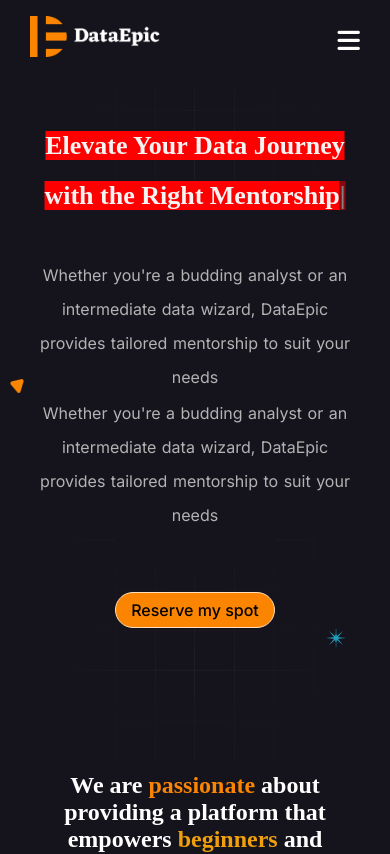
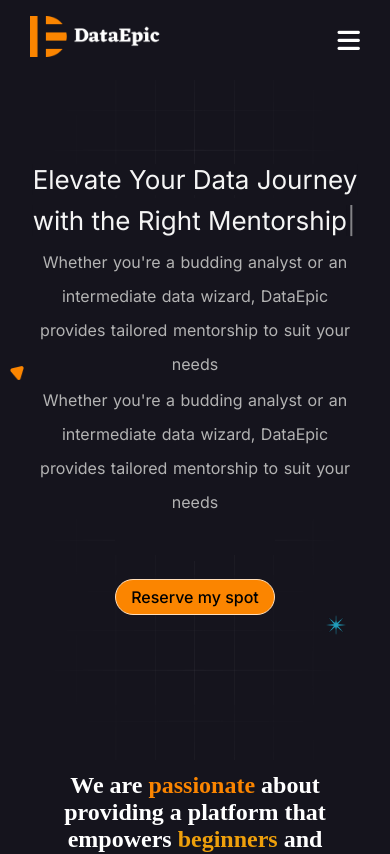
Before and after one commit to TheSaviourEking/dataepic_website, a React (Create React App) app: page / in a window 390 px wide. Shown: the top 854 px of the page. Built offline with nearby package versions, Linux system fonts and the light colour scheme; the HTML template or start-up script is replaced by a standard one; a web font is replaced by a local one.

Commit message:
test-run with typewtiter background

```diff
--- a/src/pages/HeroSection.js
+++ b/src/pages/HeroSection.js
@@ -12,20 +12,16 @@ function HeroSection() {
     <div className="web_container">
       <div className="hero-container">
         <div className="hero-content">
-          <h1 className="custom-heading">
+          <div className="typewriter-container">
             <div className="whitestar">
               <img src={white_star} alt="" />
             </div>
-            <span className="hero_font">
-              <TypeEffect className="custom-type-effect" />
-            </span>
-          </h1>
-
+            <TypeEffect />
+          </div>
           <div className="maintext_para">
             <div className="polygondeep">
               <img src={polygon_deep} alt="" />
             </div>
-
             <motion.p
               initial={{ opacity: 0, scale: 0.5 }}
               animate={{ opacity: 1, scale: 1 }}
--- a/src/styles/TypeEffect.css
+++ b/src/styles/TypeEffect.css
@@ -25,7 +25,6 @@
   .type-wrap span {
     font-size: 26px;
     margin: 0;
-    background-color: red;
   }
 
 
@@ -33,7 +32,7 @@
     transform: translateX(-50%);
     padding: 0 auto;
     position: relative;
-    top: -200%;
+    top: -180%;
     height: 0;
     margin: 2% auto;
     line-height: 38px;
```
Also changed, not shown: src/components/TypeEffect.js (+3 -4 lines).
